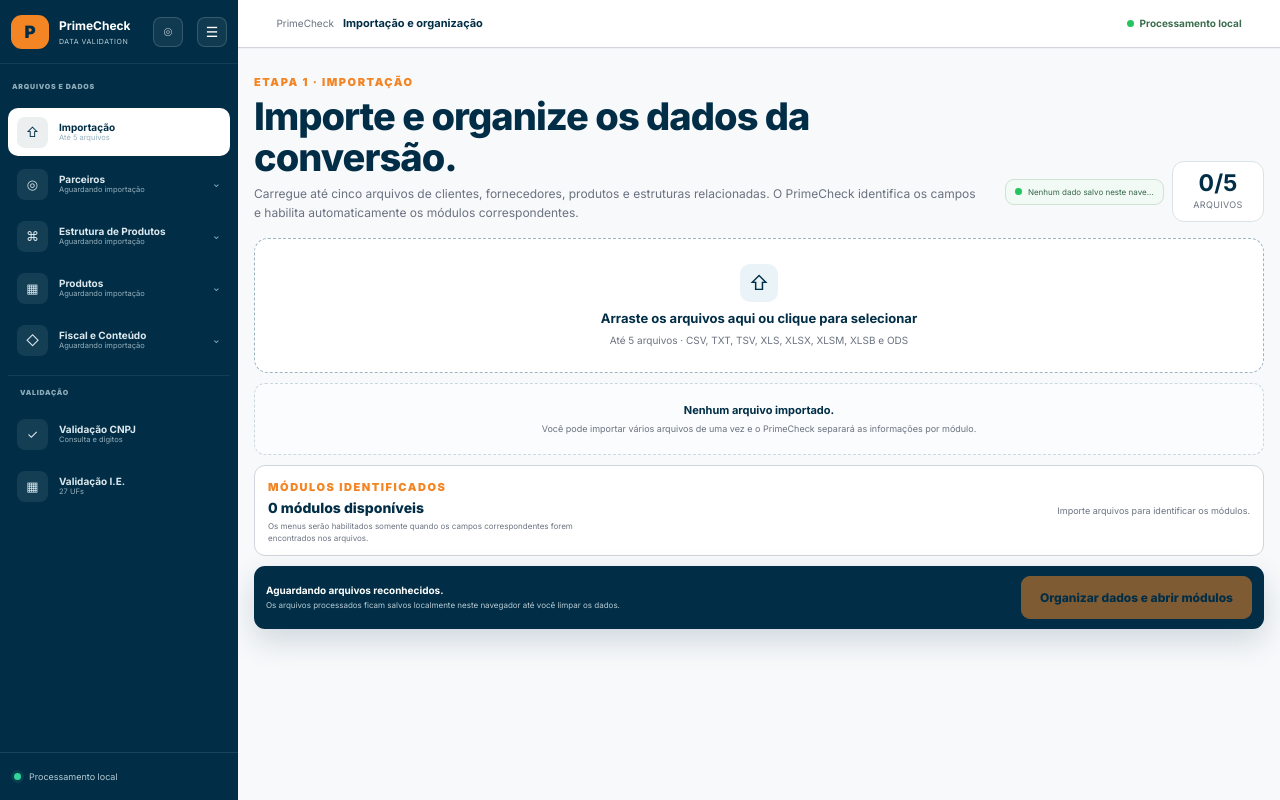
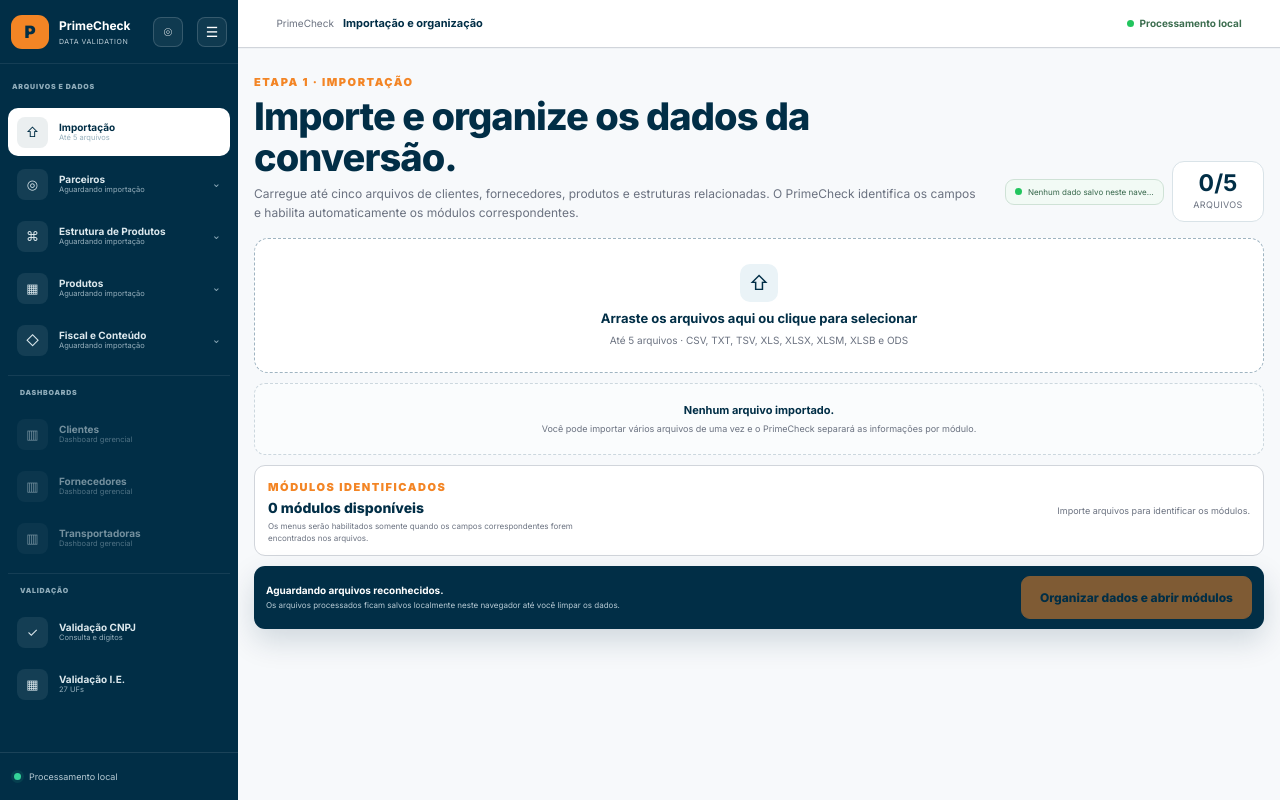
Before and after one commit to marcoantunes171989/PrimeCheck, a React (Vite) app: page / in a window 1280 px wide. Built offline with nearby package versions, Linux system fonts and the light colour scheme.

Commit message:
feat: adicionar dashboards de parceiros ao menu lateral

```diff
--- a/src/components/Sidebar.tsx
+++ b/src/components/Sidebar.tsx
@@ -167,6 +167,36 @@ export default function Sidebar({
             )
           })}
 
+          <div className="sidebar-section-title sidebar-section-inline">{!collapsed ? 'DASHBOARDS' : '•••'}</div>
+
+          {WORKSPACE_MODULES
+            .filter(module => module.group === 'partners')
+            .map(module => {
+              const enabled = enabledSet.has(module.id)
+              return (
+                <button
+                  type="button"
+                  key={'dashboard-' + module.id}
+                  className={active === `dashboard:${module.id}` ? 'active' : ''}
+                  disabled={!enabled}
+                  onClick={() => enabled && onChange(`dashboard:${module.id}`)}
+                  title={!enabled
+                    ? 'Importe arquivos compatíveis para habilitar o dashboard'
+                    : collapsed
+                      ? 'Dashboard · ' + module.label
+                      : undefined}
+                >
+                  <Icon>▥</Icon>
+                  {!collapsed && (
+                    <span className="sidebar-item-copy">
+                      <strong>{module.label}</strong>
+                      <small>Dashboard gerencial</small>
+                    </span>
+                  )}
+                </button>
+              )
+            })}
+
           <div className="sidebar-section-title sidebar-section-inline">{!collapsed ? 'VALIDAÇÃO' : '•••'}</div>
 
           {fixedItems.map(item => (
```
